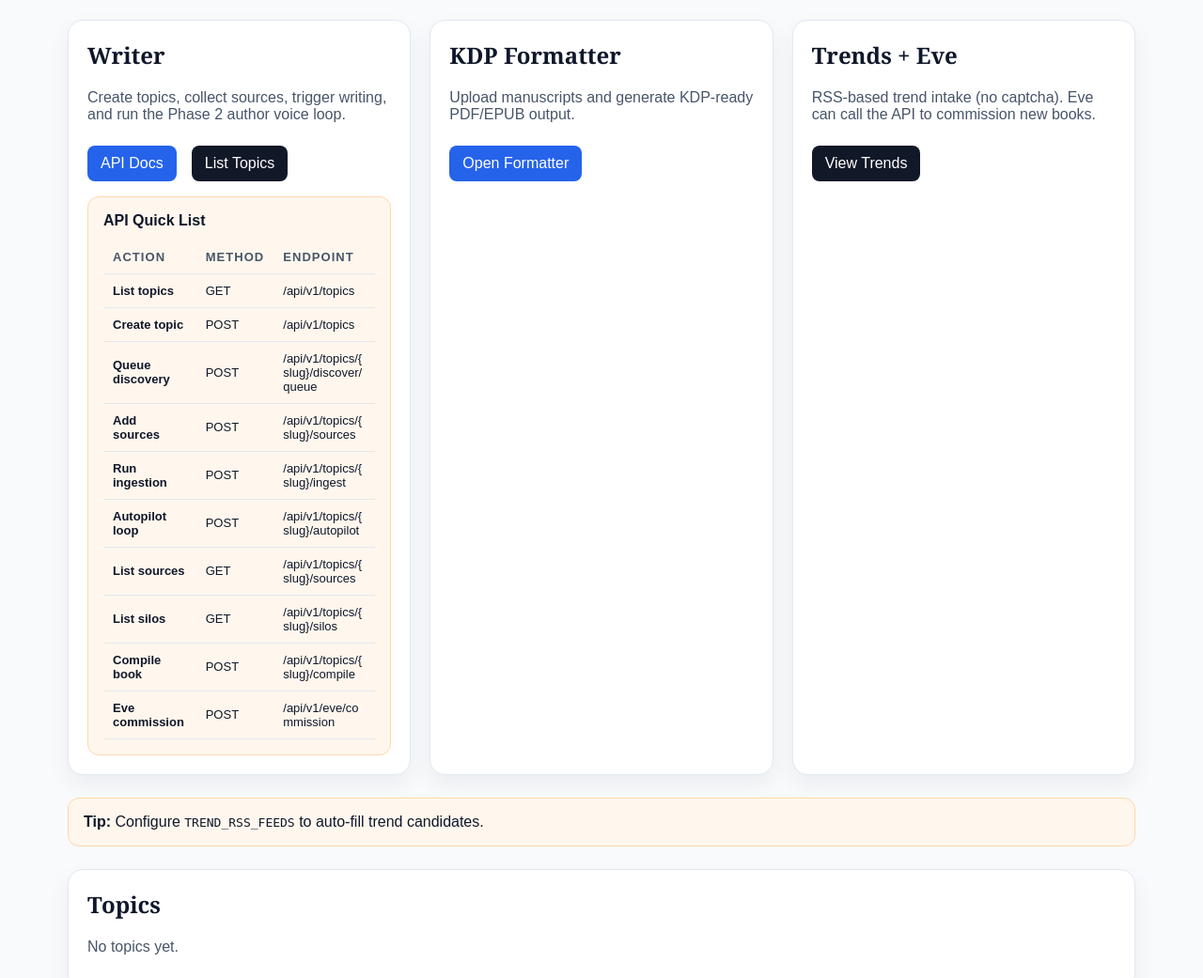
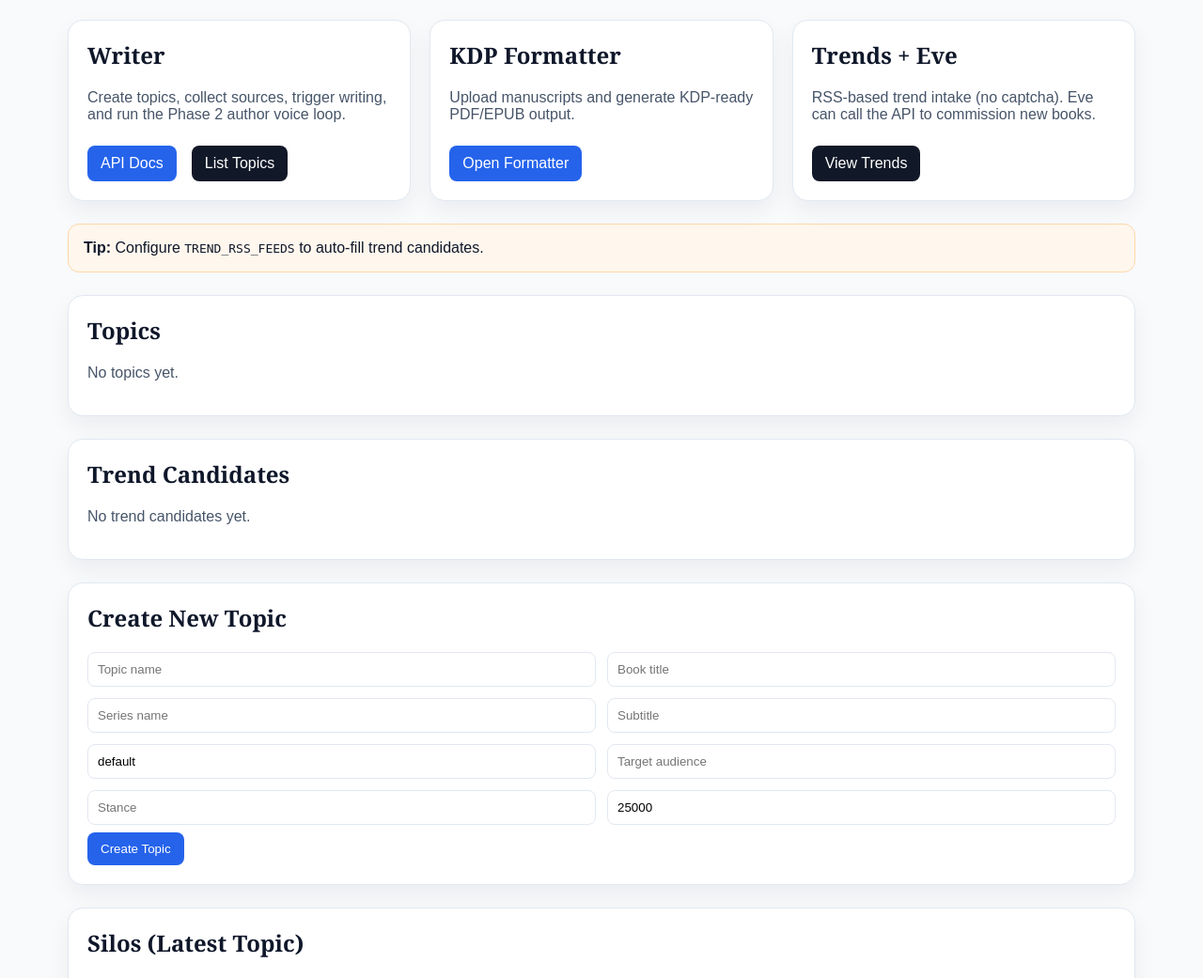
Before and after one commit to MarquisdeMayfair/KDP-Formatter, a FastAPI app: template book_factory/app/templates/dashboard.html in a window 1280 px wide. Shown: the part 142-1183 px from the top of the page at 94% size. Run offline with FastAPI, Linux system fonts and the light colour scheme; the template is opened without the code that fills it, so the values that code supplies are empty.

Commit message:
Move API quick list into Swagger docs

```diff
--- a/book_factory/app/templates/dashboard.html
+++ b/book_factory/app/templates/dashboard.html
@@ -69,70 +69,6 @@
                 <div class="actions">
                     <a href="/docs">API Docs</a>
                     <a href="/api/v1/topics" class="secondary">List Topics</a>
-                </div>
-                <div class="note" style="margin-top: 16px;">
-                    <strong>API Quick List</strong>
-                    <table class="api-table">
-                        <thead>
-                            <tr>
-                                <th>Action</th>
-                                <th>Method</th>
-                                <th>Endpoint</th>
-                            </tr>
-                        </thead>
-                        <tbody>
-                            <tr>
-                                <td class="action">List topics</td>
-                                <td class="method">GET</td>
-                                <td class="endpoint"><code>/api/v1/topics</code></td>
-                            </tr>
-                            <tr>
-                                <td class="action">Create topic</td>
-                                <td class="method">POST</td>
-                                <td class="endpoint"><code>/api/v1/topics</code></td>
-                            </tr>
-                            <tr>
-                                <td class="action">Queue discovery</td>
-                                <td class="method">POST</td>
-                                <td class="endpoint"><code>/api/v1/topics/{slug}/discover/queue</code></td>
-                            </tr>
-                            <tr>
-                                <td class="action">Add sources</td>
-                                <td class="method">POST</td>
-                                <td class="endpoint"><code>/api/v1/topics/{slug}/sources</code></td>
-                            </tr>
-                            <tr>
-                                <td class="action">Run ingestion</td>
-                                <td class="method">POST</td>
-                                <td class="endpoint"><code>/api/v1/topics/{slug}/ingest</code></td>
-                            </tr>
-                            <tr>
-                                <td class="action">Autopilot loop</td>
-                                <td class="method">POST</td>
-                                <td class="endpoint"><code>/api/v1/topics/{slug}/autopilot</code></td>
-                            </tr>
-                            <tr>
-                                <td class="action">List sources</td>
-                                <td class="method">GET</td>
-                                <td class="endpoint"><code>/api/v1/topics/{slug}/sources</code></td>
-                            </tr>
-                            <tr>
-                                <td class="action">List silos</td>
-                                <td class="method">GET</td>
-                                <td class="endpoint"><code>/api/v1/topics/{slug}/silos</code></td>
-                            </tr>
-                            <tr>
-                                <td class="action">Compile book</td>
-                                <td class="method">POST</td>
-                                <td class="endpoint"><code>/api/v1/topics/{slug}/compile</code></td>
-                            </tr>
-                            <tr>
-                                <td class="action">Eve commission</td>
-                                <td class="method">POST</td>
-                                <td class="endpoint"><code>/api/v1/eve/commission</code></td>
-                            </tr>
-                        </tbody>
-                    </table>
                 </div>
             </div>
             <div class="card">
```
Also changed, not shown: book_factory/app/main.py (+18 -1 lines).
